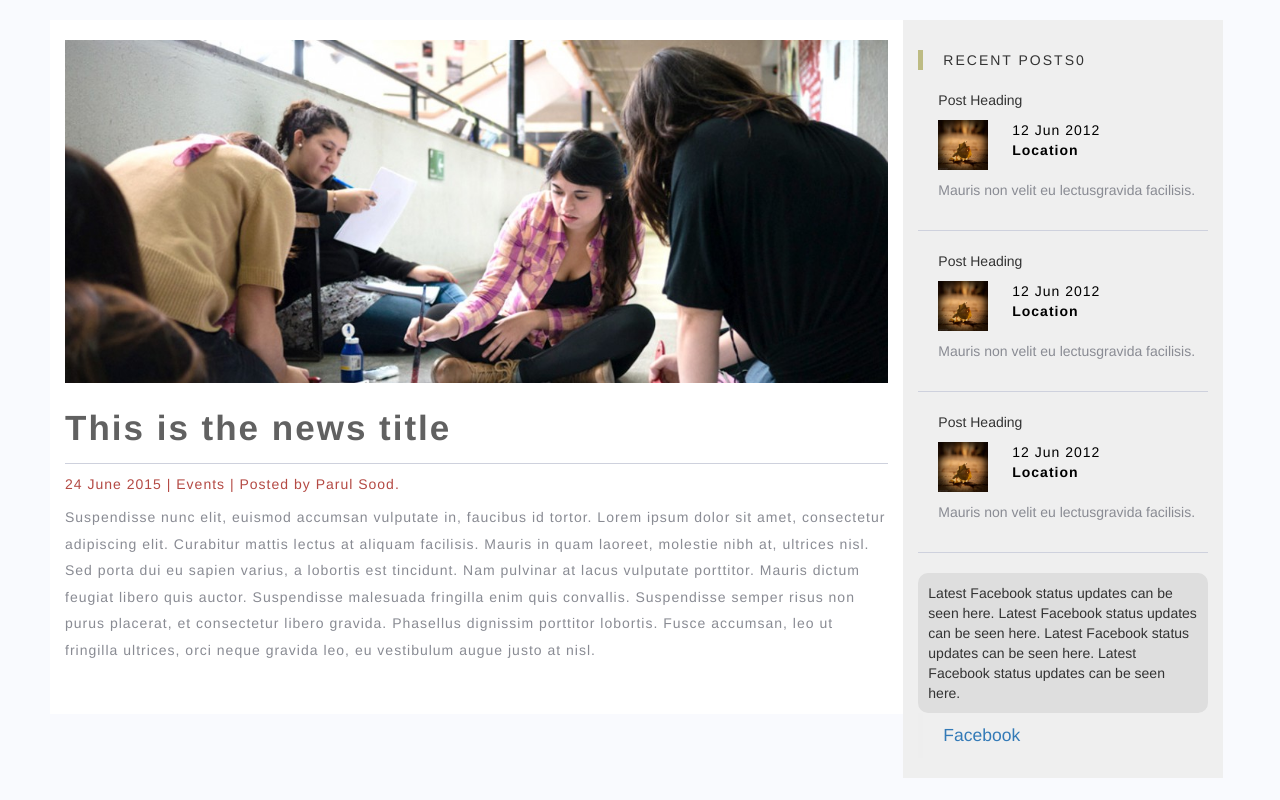
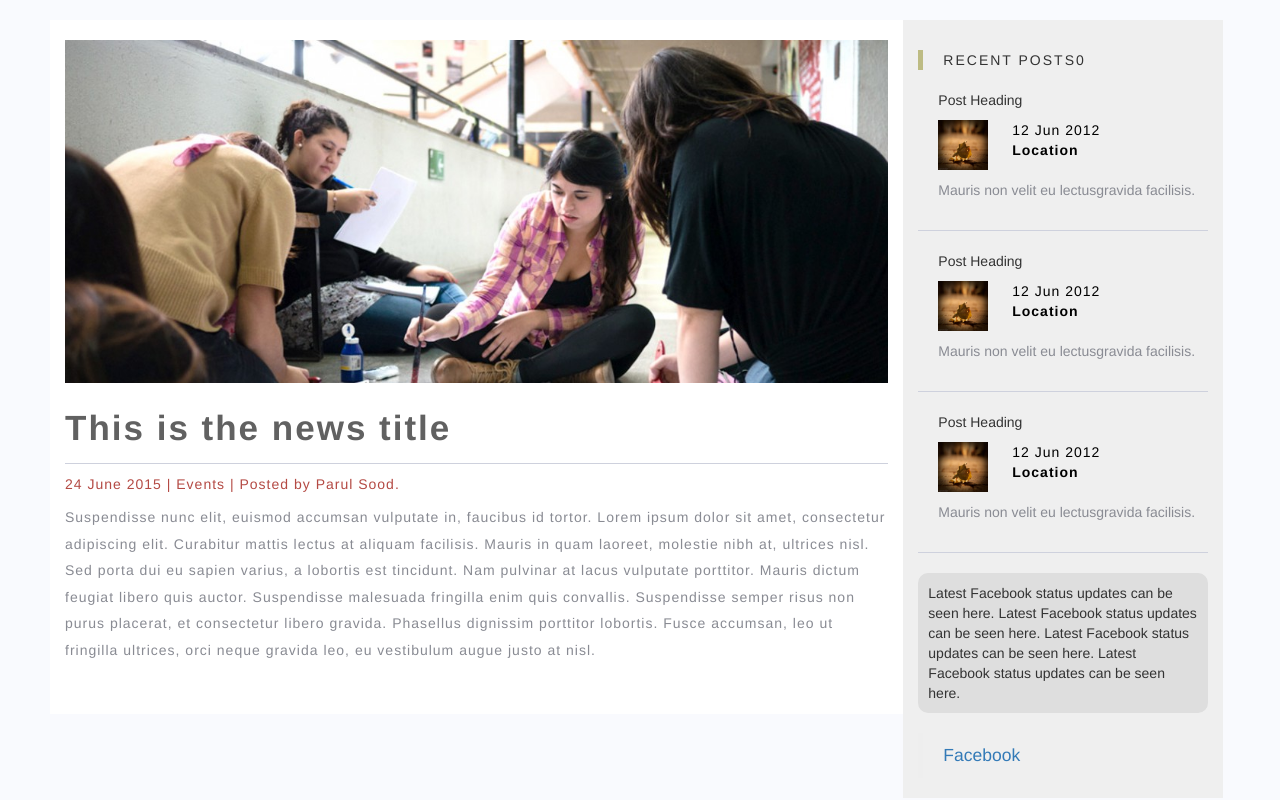
Before and after one commit to hishivam/sambhaavnaa_new, a plain HTML site: page news.html in a window 1280 px wide. Shown: the part 320-1120 px from the top of the page. Drawn offline with nearby package versions, Linux system fonts and the light colour scheme; a script that the page names is missing.

Commit message:
Facebook

```diff
--- a/styles/base.css
+++ b/styles/base.css
@@ -257,3 +257,8 @@ html{
 .navItem:hover{
 	cursor: pointer;
 }
+.fb-page{
+	margin-top: 20px;
+	width: 100%;
+
+}
```
